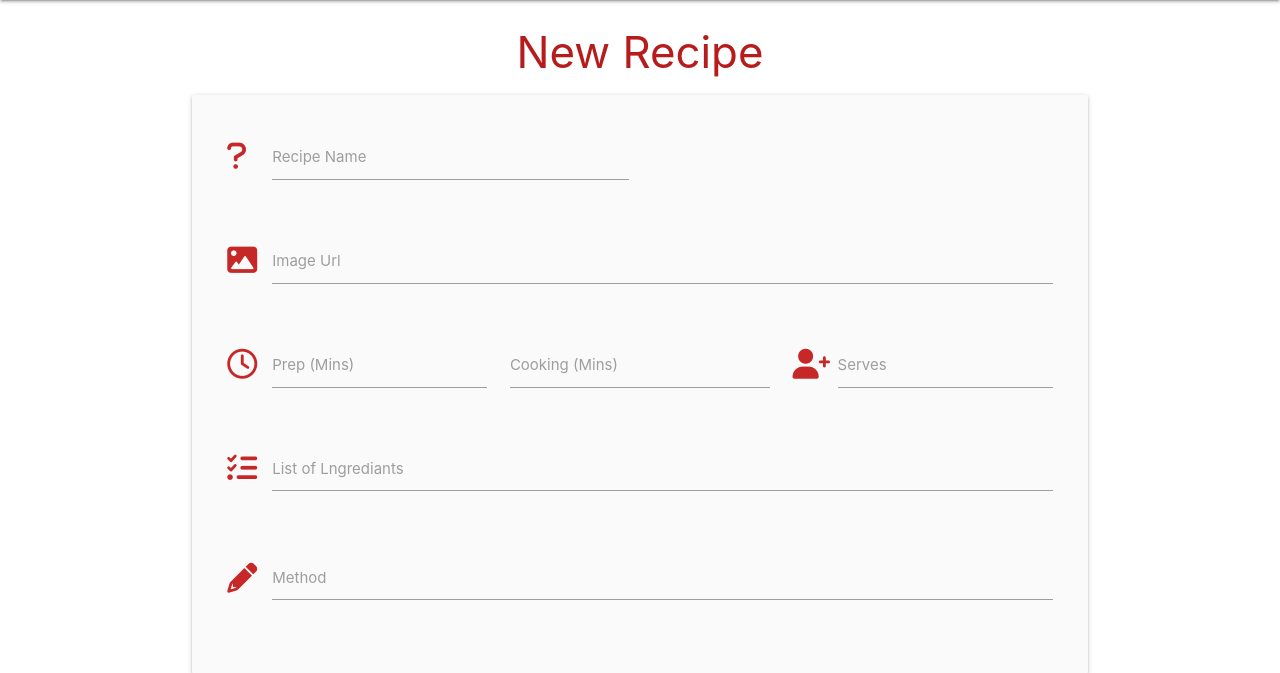
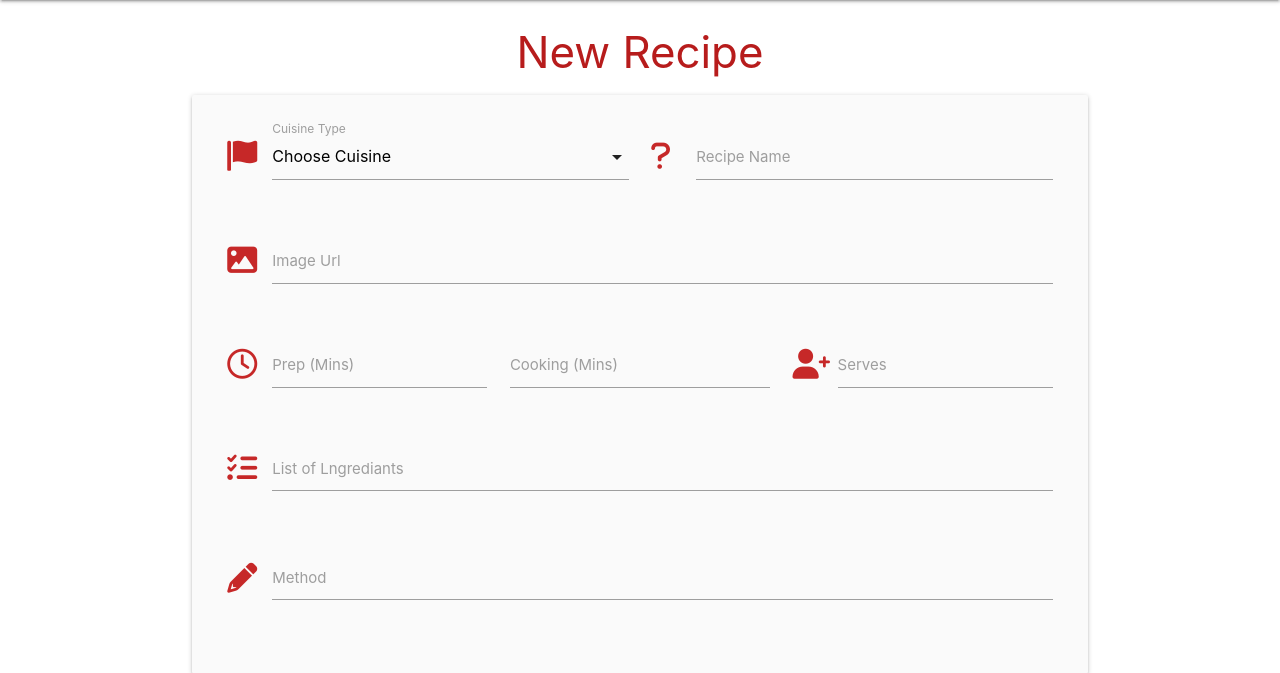
Before and after one commit to reidycolm/MS3-Project, a Flask app: page /new_recipe in a window 1280 px wide. Shown: the part 64-737 px from the top of the page. Run offline with Flask 2, Linux system fonts and the light colour scheme; data that the repository does not hold is empty; some libraries are stand-ins or nearby versions.

Commit message:
added cuisine type dropdown field to new_recipe form

```diff
--- a/app.py
+++ b/app.py
@@ -104,7 +104,8 @@ def logout():
 
 @app.route("/new_recipe", methods=["GET", "POST"])
 def new_recipe():
-    return render_template("new_recipe.html")
+    cuisines = mongo.db.cuisines.find().sort("cuisine_type", 1)
+    return render_template("new_recipe.html", cuisines=cuisines)
 
 
 if __name__ == "__main__":
--- a/static/js/script.js
+++ b/static/js/script.js
@@ -1,3 +1,4 @@
 $(document).ready(function(){
     $('.sidenav').sidenav();
+    $('select').formSelect();
   });
--- a/templates/new_recipe.html
+++ b/templates/new_recipe.html
@@ -6,6 +6,16 @@
     <div class="row card-panel grey lighten-5">
         <form class="col s12" method="POST" action="">
           <div class="row">
+            <div class="input-field col s6">
+                <i class="fas fa-flag prefix red-text text-darken-3"></i>
+                <select id="cuisine_type" name="cuisine_type" class="validate" required>
+                  <option value="" disabled selected>Choose Cuisine</option>
+                  {% for cuisine in cuisines %}
+                    <option value="{{ cuisine.cuisine_type }}">{{ cuisine.cuisine_type }}</option>
+                  {% endfor %}
+                </select>
+                <label for="cuisine_type">Cuisine Type</label>
+            </div>
             <div class="input-field col s6">
               <i class="fas fa-question prefix red-text text-darken-3"></i>
               <input id="recipe_name" name="recipe_name" minlength="5" maxlength="50" type="text" class="validate" required>
```
